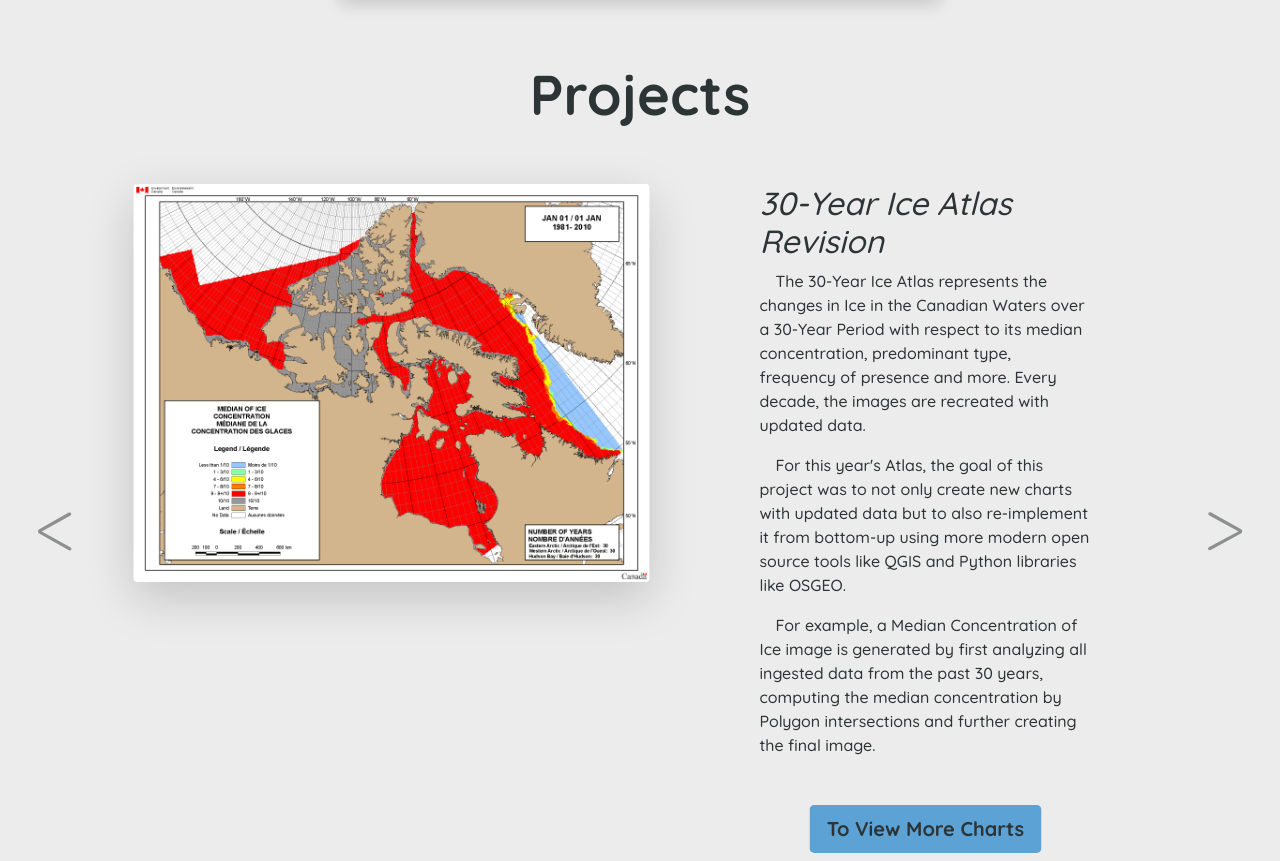
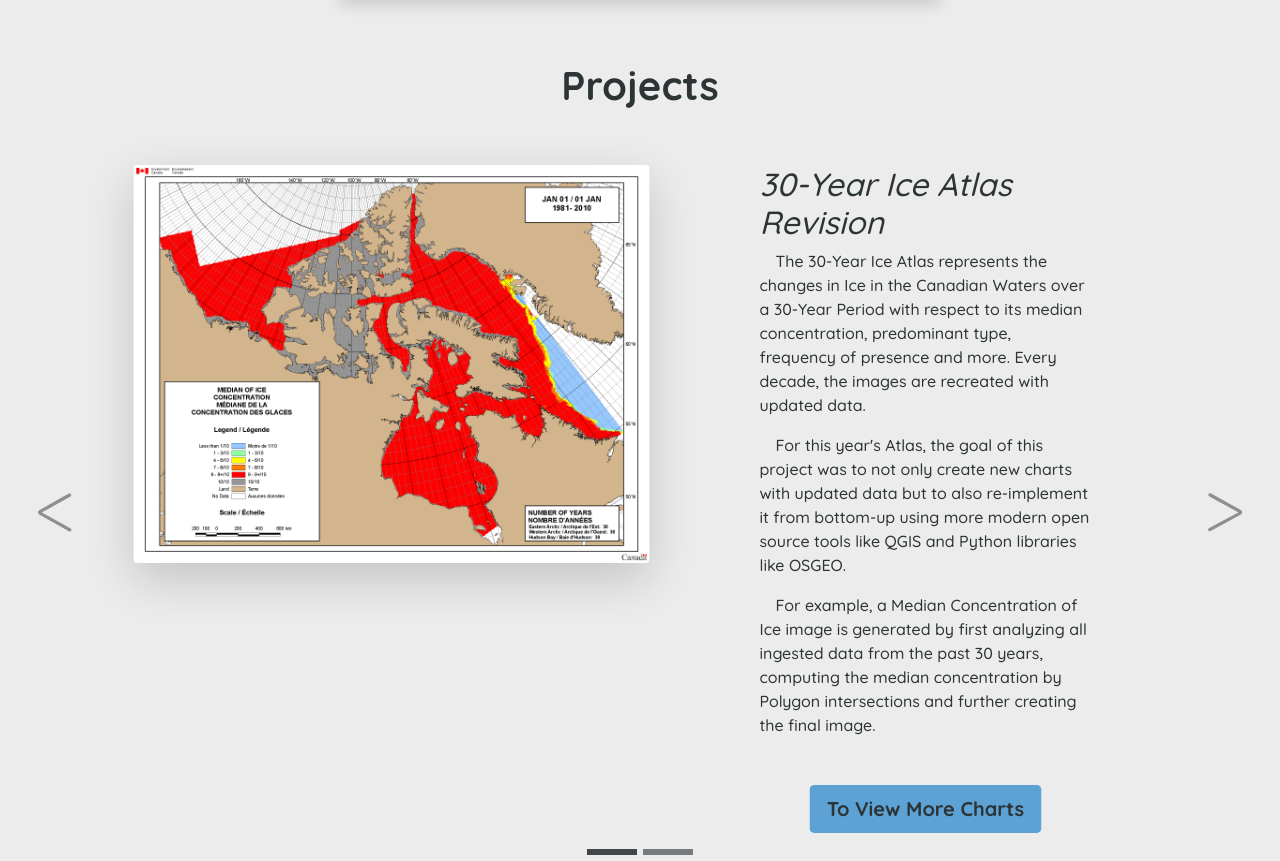
Before and after one commit to imjonlam/imjonlam.github.io, a plain HTML site: page index.html in a window 1280 px wide. Shown: the part 1512-2373 px from the top of the page. Drawn offline with nearby package versions, Linux system fonts and the light colour scheme.

Commit message:
updating spacing

```diff
--- a/index.html
+++ b/index.html
@@ -134,7 +134,7 @@
   </div>
 
   <div id="projects" class="container-fluid pb-5">
-    <h1 class="display-4 title text-center">Projects</h1>
+    <h1 class="title text-center">Projects</h1>
     <div id="carouselExampleIndicators" class="carousel slide" data-bs-ride="carousel">
       <ol class="carousel-indicators">
         <li data-bs-target="#carouselExampleIndicators" data-bs-slide-to="0" class="active"></li>
```
